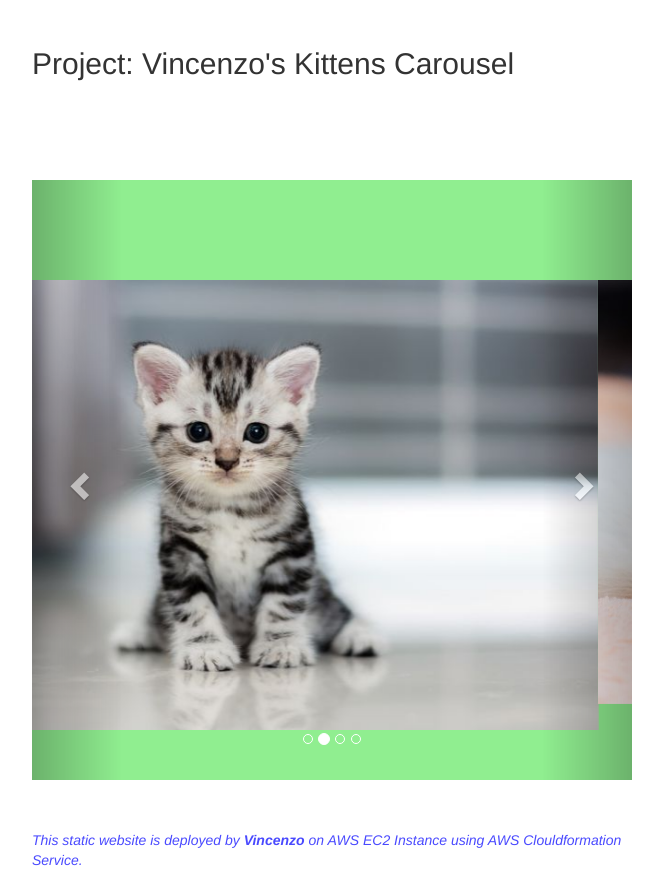
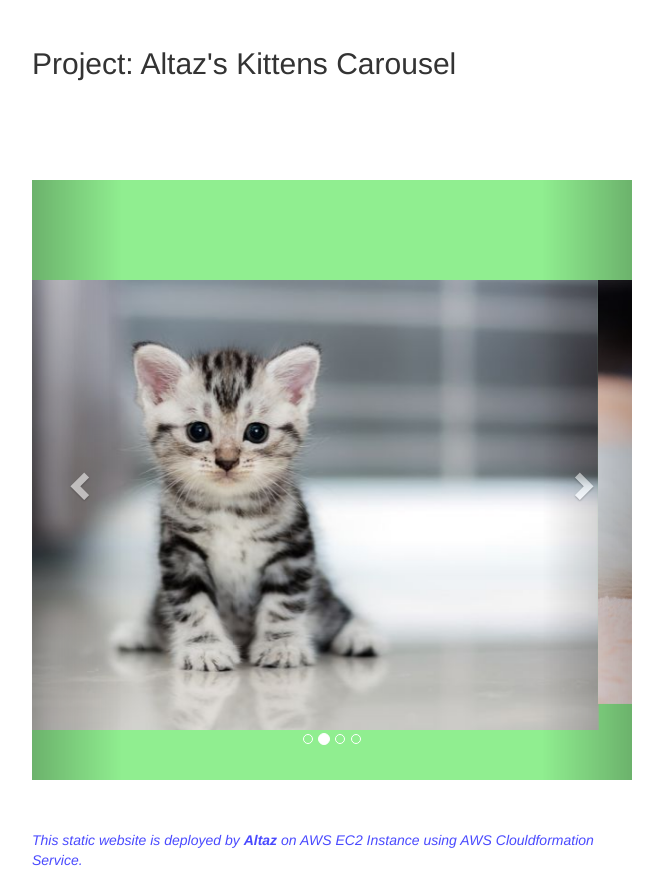
Before and after one commit to altazbhanji/my-repository, a plain HTML site: page Project-101-kittens-carousel-static-website-ec2/static-web/index.html in a window 1280 px wide. Shown: the part 403-1283 px from the top of the page, without its empty margins (308-971 px from the left). Drawn offline with nearby package versions, Linux system fonts and the light colour scheme.

Commit message:
new index file

```diff
--- a/Project-101-kittens-carousel-static-website-ec2/static-web/index.html
+++ b/Project-101-kittens-carousel-static-website-ec2/static-web/index.html
@@ -42,7 +42,7 @@
 
     <div><img src="https://clarusway.com/wp-content/uploads/2020/06/clarusway_logo.png" /></div>
 
-    <h2> Project: Vincenzo's Kittens Carousel</h2>
+    <h2> Project: Altaz's Kittens Carousel</h2>
 
     <div id="myCarousel" class="carousel slide" data-ride="carousel">
         <!-- Indicators -->
@@ -81,7 +81,7 @@
     </div>
 
 
-    <p class="footnote"><i>This static website is deployed by <b> Vincenzo </b> on AWS EC2 Instance using AWS
+    <p class="footnote"><i>This static website is deployed by <b> Altaz </b> on AWS EC2 Instance using AWS
       Clouldformation Service.</i></p>
 </body>
 
```
Also changed, not shown: Project-101-kittens-carousel-static-website-ec2/steps.txt (added), 2 other files.
